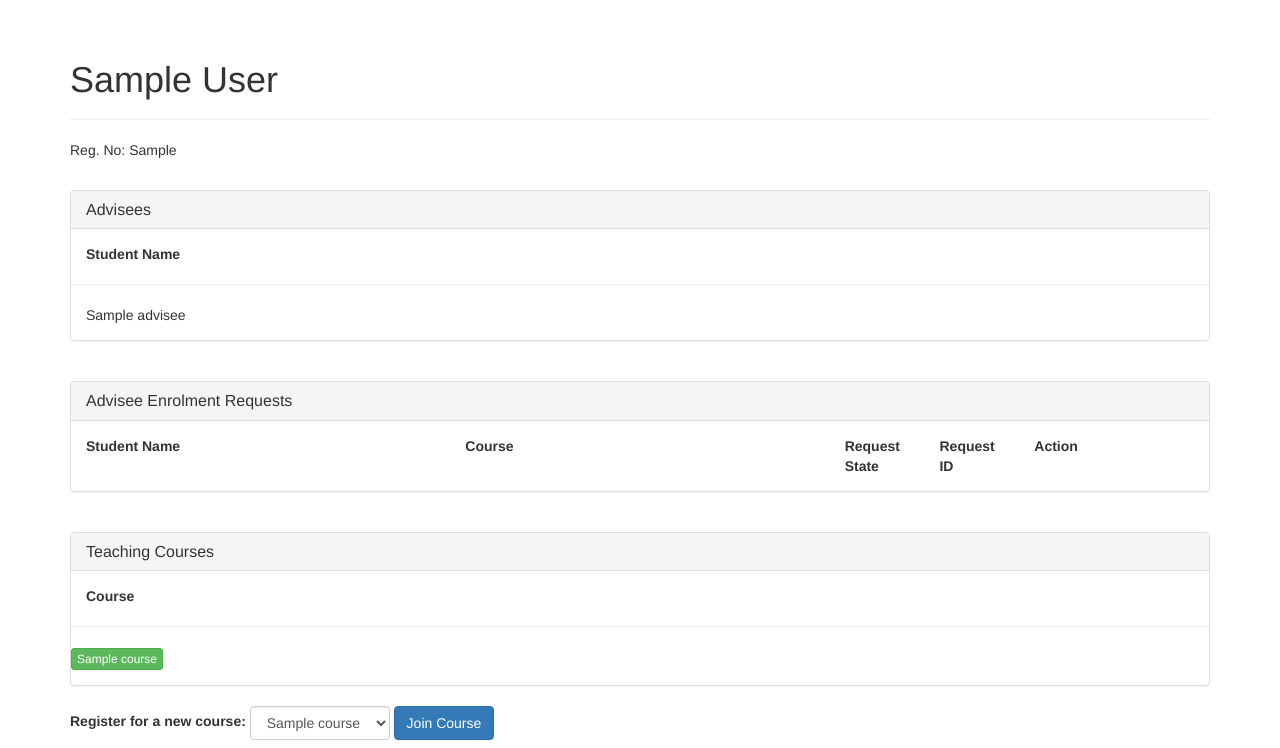
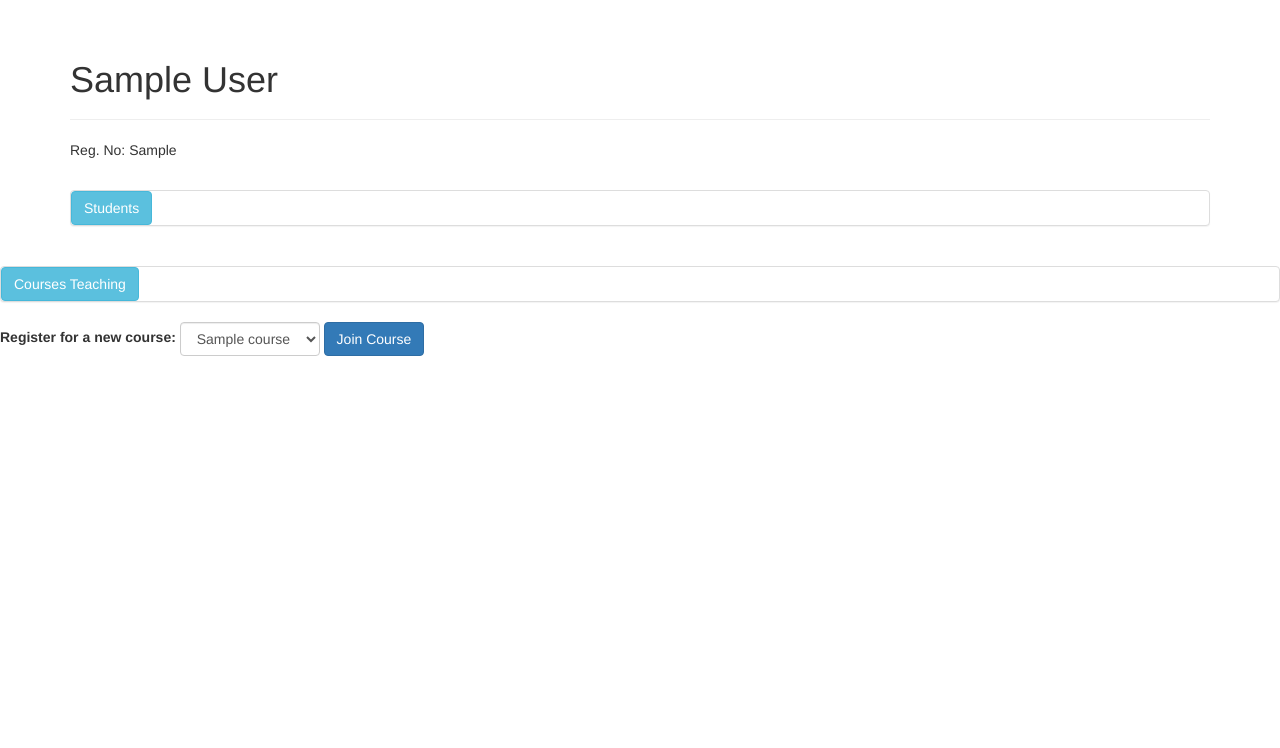
Before and after one commit to s-gv/course-registration-app, a Django app: template bheemboy/coursereg/templates/coursereg/faculty.html in a window 1280 px wide. Shown: the part 52-800 px from the top of the page. Run offline with Django 3.2, Linux system fonts and the light colour scheme; the template is opened without the code that fills it: most values are stand-ins (such as "Sample title", 1, 10 or a date in 2020); parts of the project's set-up code (start-up, migrations or seed data) failed here and were passed over; some libraries are stand-ins or nearby versions.

Commit message:
Dropdown for faculty page

```diff
--- a/bheemboy/coursereg/templates/coursereg/faculty.html
+++ b/bheemboy/coursereg/templates/coursereg/faculty.html
@@ -10,14 +10,14 @@
         {% load staticfiles %}
         <!-- Bootstrap -->
         <link href="{% static 'coursereg/css/bootstrap.min.css' %}" rel="stylesheet">
-
         <style>
             .top-buffer-1 {
                 margin-top:20px;
             }
         </style>
-
-        <!-- HTML5 shim and Respond.js for IE8 support of HTML5 elements and media queries -->
+  <script src="https://ajax.googleapis.com/ajax/libs/jquery/1.12.2/jquery.min.js"></script>
+  <script src="http://maxcdn.bootstrapcdn.com/bootstrap/3.3.6/js/bootstrap.min.js"></script>
+ <!-- HTML5 shim and Respond.js for IE8 support of HTML5 elements and media queries -->
         <!-- WARNING: Respond.js doesn't work if you view the page via file:// -->
         <!--[if lt IE 9]>
           <script src="https://oss.maxcdn.com/html5shiv/3.7.2/html5shiv.min.js"></script>
@@ -55,18 +55,35 @@
             <div class="row top-buffer-1">
                  <div class="col-md-12">
                      <div class="panel panel-default">
-                         <div class="panel-heading">
-                             <h3 class="panel-title">Advisees</h3>
-                         </div>
-                         <div class="panel-body">
+                         <button type="button" class="btn btn-info" data-toggle="collapse" data-target="#advisees">Students</button>
+                         <div id="advisees" class="collapse">
                              <div class="row">
-                                 <div class="col-md-6"><b>Student Name</b></div>
+			         <div class="col-md-4"><b>Student Name</b></div>
+                                 <div class="col-md-4"><b>Course</b></div>
+                                 <div class="col-md-1"><b>Request State</b></div>
+                                 <div class="col-md-1"><b>Action</b></div>
                              </div>
+
+
                              {% for advisee_id, advisee_name in advisees %}
                              <div class="row">
+                                 <div class="col-md-6">  <a href="#{{advisee_id}}" data-toggle="collapse">{{ advisee_name }}</a></div>
+			     </div>
+{% endfor %}
+
+   {% for p_id, advisee_name, course, participant_state, participant_type, action_required, participant_id in advisee_requests %}
+                             <div id={{advisee_id}} class="collapse">
                                  <hr>
-                                 <div class="col-md-6">{{ advisee_name }}</div>
-                                 {% if deleteable %}
+                                 <div class="col-md-4">{{ advisee_name }}</div>
+                                 <div class="col-md-4">{{ course }}</div>
+                                 <div class="col-md-1">{{ participant_state }}</div>
+                                 <div class="col-md-1">{{ participant_id }}</div>
+                             {% endfor %}
+                             </div>
+
+
+
+                        {% if deleteable %}
                                  <div class="col-md-1">
                                      <form class="form-inline" method="POST" action="{% url 'coursereg:participant_delete' %}">
                                          {% csrf_token %}
@@ -76,11 +93,7 @@
                                  </div>
                                  {% endif %}
                              </div>
-                             {% endfor %}
-                         </div>
-                     </div>
-                 </div>
-             </div>
+
             {% if messages %}
                 {% for message in messages %}
                     <div class="row top-buffer-1">
@@ -94,27 +107,6 @@
                     </div>
                 {% endfor %}
             {% endif %}
-            <div class="row top-buffer-1">
-                 <div class="col-md-12">
-                     <div class="panel panel-default">
-                         <div class="panel-heading">
-                             <h3 class="panel-title">Advisee Enrolment Requests </h3>
-                         </div>
-                         <div class="panel-body">
-                             <div class="row">
-                                 <div class="col-md-4"><b>Student Name</b></div>
-                                 <div class="col-md-4"><b>Course</b></div>
-                                 <div class="col-md-1"><b>Request State</b></div>
-                                 <div class="col-md-1"><b>Request ID</b></div>
-                                 <div class="col-md-1"><b>Action</b></div>
-                             </div>
-                             {% for advisee_id, advisee_name, course, participant_state, participant_type, action_required, participant_id in advisee_requests %}
-                             <div class="row">
-                                 <hr>
-                                 <div class="col-md-4">{{ advisee_name }}</div>
-                                 <div class="col-md-4">{{ course }}</div>
-                                 <div class="col-md-1">{{ participant_state }}</div>
-                                 <div class="col-md-1">{{ participant_id }}</div>
                                  {% if action_required %}
                                  <div class="col-md-1">
                                      <form class="form-inline" method="POST" action="{% url 'coursereg:participant_advisor_act' %}">
@@ -125,23 +117,20 @@
                                      </form>
                                  </div>
                                  {% endif %}
+
                              </div>
-                             {% endfor %}
                          </div>
                      </div>
                  </div>
              </div>
 
+
+
             <div class="row top-buffer-1">
                 <div class="col-md-12">
                     <div class="panel panel-default">
-                        <div class="panel-heading">
-                            <h3 class="panel-title">Teaching Courses</h3>
-                        </div>
-                        <div class="panel-body">
-                            <div class="row">
-                                <div class="col-md-6"><b>Course</b></div>
-                            </div>
+                        <button type="button" class="btn btn-info" data-toggle="collapse" data-target="#courses">Courses Teaching</button>
+                        <div class="collapse" id="courses">
                             {% for course, state, grade, deleteable, participant_id in participants %}
                             <div class="row">
                                 <hr>
@@ -175,6 +164,12 @@
                 </div>
             </div>
         </div> <!-- /container -->
+                         </div>
+                     </div>
+                 </div>
+             </div>
+</div>
+</div>
 
         <script src="{% static 'coursereg/js/jquery-1.12.3.min.js' %}"></script>
         <script src="{% static 'coursereg/js/bootstrap.min.js' %}"></script>
```
